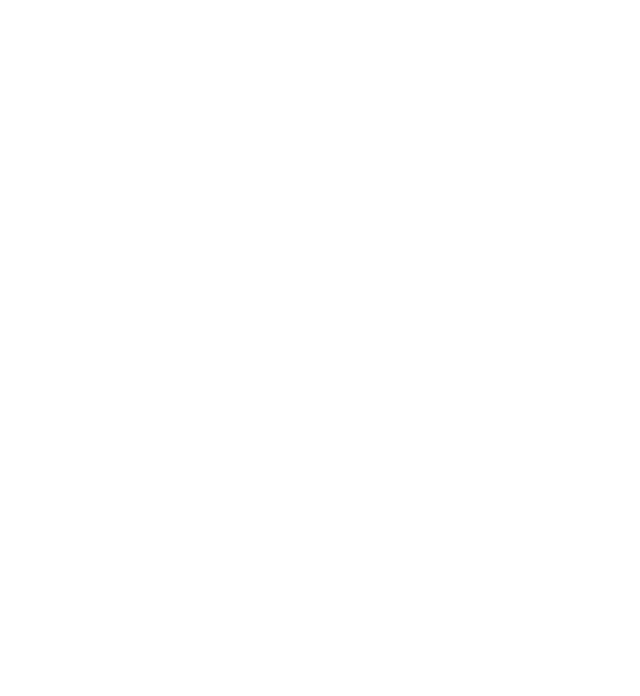
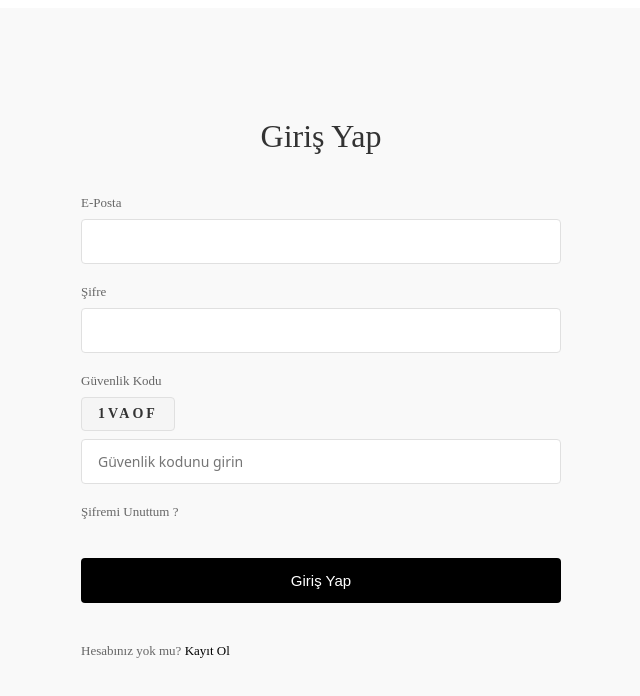
Before and after one commit to ugurtortum7/omix-dev, a Vue app: page /sign-in in a window 1280 px wide. Before the commit this address had no page. Shown: the top 696 px of the page, without its empty margins (319-959 px from the left). Built offline with nearby package versions, Linux system fonts and the light colour scheme.

Commit message:
added sign-in page

```diff
--- /dev/null
+++ b/src/components/SignInForm.vue
@@ -0,0 +1,220 @@
+<template>
+  <div class="sign-in-container">
+    <div class="sign-in-box">
+      <h1 class="title">Giriş Yap</h1>
+
+      <form @submit.prevent="handleSubmit" class="sign-in-form">
+        <div class="form-group">
+          <label for="email">E-Posta</label>
+          <input
+            type="email"
+            id="email"
+            v-model="email"
+            class="form-input"
+            required
+          />
+        </div>
+
+        <div class="form-group">
+          <label for="password">Şifre</label>
+          <input
+            type="password"
+            id="password"
+            v-model="password"
+            class="form-input"
+            required
+          />
+        </div>
+
+        <div class="form-group">
+          <label for="captcha">Güvenlik Kodu</label>
+          <div class="captcha-display">1VAOF</div>
+          <input
+            type="text"
+            id="captcha"
+            v-model="captcha"
+            placeholder="Güvenlik kodunu girin"
+            class="form-input"
+            required
+          />
+        </div>
+
+        <div class="form-group">
+          <label for = "captcha"> Şifremi Unuttum ?</label>
+        </div>
+
+        <button type="submit" class="submit-btn">Giriş Yap</button>
+
+        <p class="register-link">
+          Hesabınız yok mu? <a href="/register">Kayıt Ol</a>
+        </p>
+      </form>
+    </div>
+  </div>
+</template>
+
+<script setup>
+import { ref } from 'vue'
+
+const email = ref('')
+const password = ref('')
+const captcha = ref('')
+const rememberMe = ref(false)
+
+const handleSubmit = () => {
+  console.log('Sign in attempt:', {
+    email: email.value,
+    password: password.value,
+    captcha: captcha.value,
+    rememberMe: rememberMe.value
+  })
+}
+</script>
+
+<style scoped>
+.sign-in-container {
+  min-height: 60vh;
+  display: flex;
+  align-items: center;
+  justify-content: center;
+  padding: 60px 20px;
+  background: #f9f9f9;
+}
+
+.sign-in-box {
+  padding: 50px 60px;
+  width: 100%;
+  max-width: 480px;
+}
+
+.title {
+  font-size: 32px;
+  font-weight: 300;
+  text-align: center;
+  margin: 0 0 40px 0;
+  color: #333;
+}
+
+.sign-in-form {
+  display: flex;
+  flex-direction: column;
+  gap: 20px;
+}
+
+.form-group {
+  display: flex;
+  flex-direction: column;
+}
+
+.form-group label {
+  font-size: 13px;
+  color: #666;
+  margin-bottom: 8px;
+  font-weight: 400;
+}
+
+.form-input {
+  padding: 12px 16px;
+  border: 1px solid #e0e0e0;
+  border-radius: 4px;
+  font-size: 14px;
+  transition: border-color 0.2s;
+  font-family: system-ui, -apple-system, "Segoe UI", Roboto, "Helvetica Neue", Arial;
+}
+
+.form-input:focus {
+  outline: none;
+  border-color: #999;
+}
+
+.captcha-group {
+  display: flex;
+  flex-direction: row;
+  gap: 12px;
+  align-items: flex-end;
+}
+
+.captcha-display {
+  background: #f5f5f5;
+  border: 1px solid #e0e0e0;
+  border-radius: 4px;
+  padding: 8px 16px;
+  font-size: 14px;
+  font-weight: 600;
+  letter-spacing: 3px;
+  color: #333;
+  text-align: center;
+  margin-bottom: 8px;
+  display: inline-block;
+  width: fit-content;
+}
+
+.captcha-input {
+  flex: 1;
+}
+
+.checkbox-group {
+  flex-direction: row;
+  align-items: center;
+}
+
+.checkbox-label {
+  display: flex;
+  align-items: center;
+  gap: 8px;
+  cursor: pointer;
+  font-size: 13px;
+  color: #666;
+}
+
+.checkbox-label input[type="checkbox"] {
+  cursor: pointer;
+  width: 16px;
+  height: 16px;
+}
+
+.submit-btn {
+  background: #000;
+  color: white;
+  border: none;
+  border-radius: 4px;
+  padding: 14px 24px;
+  font-size: 15px;
+  font-weight: 500;
+  cursor: pointer;
+  transition: background 0.2s;
+  margin-top: 10px;
+}
+
+.submit-btn:hover {
+  background: #333;
+}
+
+.register-link {
+  text-align: left;
+  font-size: 13px;
+  color: #666;
+  margin-top: 20px;
+}
+
+.register-link a {
+  color: #000;
+  text-decoration: none;
+  font-weight: 500;
+}
+
+.register-link a:hover {
+  text-decoration: underline;
+}
+
+@media (max-width: 600px) {
+  .sign-in-box {
+    padding: 40px 30px;
+  }
+
+  .captcha-group {
+    flex-direction: column;
+    align-items: stretch;
+  }
+}
+</style>
--- a/src/router/index.js
+++ b/src/router/index.js
@@ -1,11 +1,13 @@
 import { createRouter, createWebHistory } from 'vue-router'
 import HeaderPage from '../views/HeaderPage.vue'
 import FooterPage from '../views/FooterPage.vue'
+import SignInPage from '../views/SignInPage.vue'
 
 const routes = [
   { path: '/', redirect: '/header' },
   { path: '/header', name: 'HeaderPage', component: HeaderPage },
-  { path: '/footer', name: 'FooterPage', component: FooterPage }
+  { path: '/footer', name: 'FooterPage', component: FooterPage },
+  { path: '/sign-in', name: 'SignInPage', component: SignInPage }
 ]
 
 const router = createRouter({
--- /dev/null
+++ b/src/views/SignInPage.vue
@@ -0,0 +1,13 @@
+<template>
+  <div>
+    <SignInForm />
+  </div>
+</template>
+
+<script setup>
+import SignInForm from '../components/SignInForm.vue'
+</script>
+
+<style scoped>
+/* Page wrapper styles */
+</style>
```
Also changed, not shown: public/qr-code.png (deleted), public/qr-code.svg (deleted).
